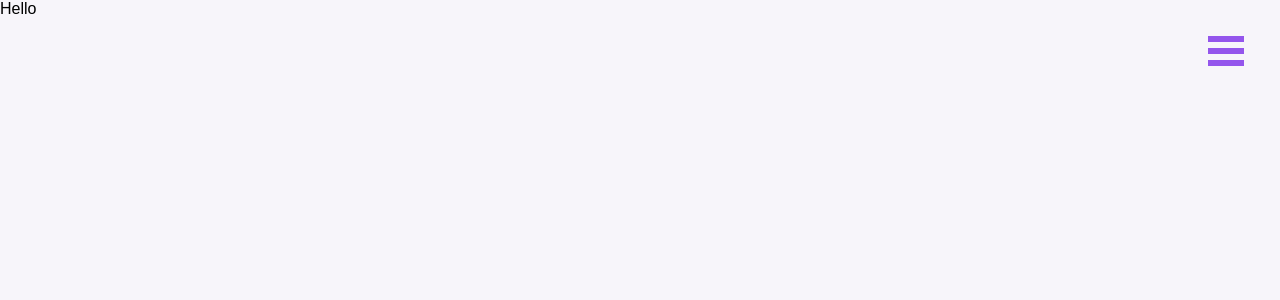
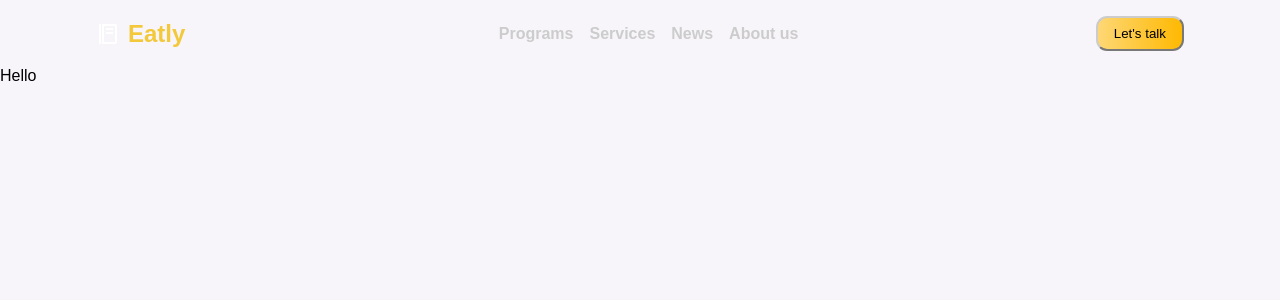
Before and after one commit to joaomaranhao/eatly, a Next.js app: page / in a window 1280 px wide. Shown: the top 300 px of the page. Built offline with nearby package versions, Linux system fonts and the light colour scheme.

Commit message:
feat: create mainNavBar

```diff
--- a/package.json
+++ b/package.json
@@ -12,7 +12,8 @@
     "next": "12.2.5",
     "react": "18.2.0",
     "react-burger-menu": "^3.0.8",
-    "react-dom": "18.2.0"
+    "react-dom": "18.2.0",
+    "react-icons": "^4.4.0"
   },
   "devDependencies": {
     "@types/node": "^18.7.15",
--- a/src/components/Layout/index.tsx
+++ b/src/components/Layout/index.tsx
@@ -1,9 +1,9 @@
-import { BurgerMenu } from '../BurgerMenu'
+import { MainNavbar } from '../MainNavbar'
 
 export const Layout = ({ children }) => {
   return (
     <div>
-      <BurgerMenu />
+      <MainNavbar />
       {children}
     </div>
   )
--- /dev/null
+++ b/src/components/MainNavbar/MainNavbar.module.css
@@ -0,0 +1,76 @@
+.burger {
+  display: none;
+}
+
+.container {
+  max-width: 1120px;
+  margin: 0 auto;
+}
+
+.content {
+  max-width: 1120px;
+  margin: 0 auto;
+  display: flex;
+  justify-content: space-between;
+  align-items: center;
+  padding: 1rem;
+}
+
+.logo a {
+  font-size: 1.5rem;
+  font-weight: 700;
+  color: #F3C83B;
+  text-decoration: none;
+  display: flex;
+  align-items: center;
+}
+
+.logo span {
+  margin-left: 0.5rem;
+}
+
+.menu > ul {
+  display: flex;
+  list-style: none;
+}
+
+.menu > ul > li {
+  margin-left: 1rem;
+}
+
+.menu > ul > li > a {
+  text-decoration: none;
+  color: #ccc;
+  font-weight: 700;
+}
+
+.menu > ul > li > a:hover {
+  color: #F3C83B;
+}
+
+.button {
+  background: linear-gradient(90deg, #FED775 0%, #FEB902 100%);
+  padding: 0.5rem 1rem;
+  border-radius: 0.7rem;
+  border-color: #ccc;
+  cursor: pointer;
+  transition: all 1s ease-in-out;
+}
+
+.button:hover {
+  background: linear-gradient(90deg, #FEB902 0%, #FEB902 100%);
+}
+
+@media (max-width: 768px) {
+  .content {
+    max-width: 80%;
+    margin: 0;
+    padding: 2rem 1rem;
+  }
+  .menu {
+    display: none;
+  }
+  .burger {
+    display: block;
+  }
+}
--- /dev/null
+++ b/src/components/MainNavbar/index.tsx
@@ -0,0 +1,60 @@
+import Link from 'next/link'
+import { BurgerMenu } from '../BurgerMenu'
+import { BiFoodMenu } from 'react-icons/bi'
+
+import styles from './MainNavbar.module.css'
+
+export const MainNavbar = () => {
+  return (
+    <>
+    <div className={styles.burger}>
+      <BurgerMenu />
+    </div>
+    <nav className={styles.container}>
+      <div className={styles.content}>
+        <div className={styles.logo}>
+          <Link href="/">
+            <a>
+              <BiFoodMenu color='white' />
+              <span>Eatly</span>
+            </a>
+          </Link>
+        </div>
+        <div className={styles.menu}>
+          <ul>
+            <li>
+              <Link href="/">
+                <a>Programs</a>
+              </Link>
+            </li>
+            <li>
+              <Link href="/">
+                <a>Services</a>
+              </Link>
+            </li>
+            <li>
+              <Link href="/">
+                <a>News</a>
+              </Link>
+            </li>
+            <li>
+              <Link href="/about">
+                <a>About us</a>
+              </Link>
+            </li>
+          </ul>
+        </div>
+        <div>
+            <Link href="/">
+              <a>
+                <button className={styles.button}>
+                  {"Let's talk"}
+                </button>
+              </a>
+            </Link>
+        </div>
+      </div>
+    </nav>
+    </>
+  )
+}
```
Also changed, not shown: 1 other file (tests, documents, lock files or other folders).
